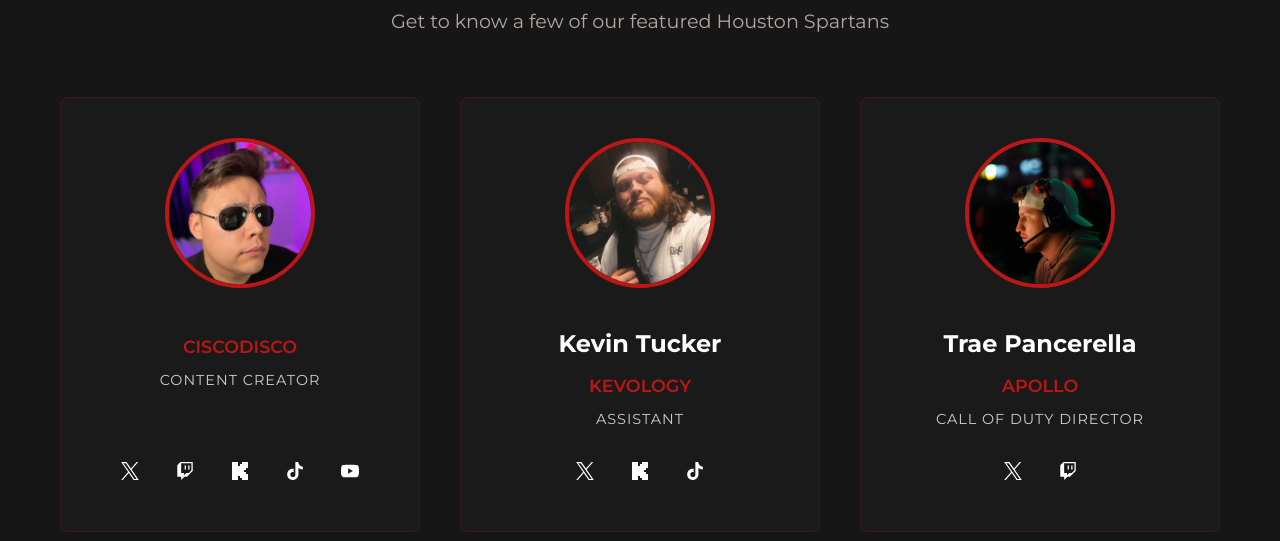
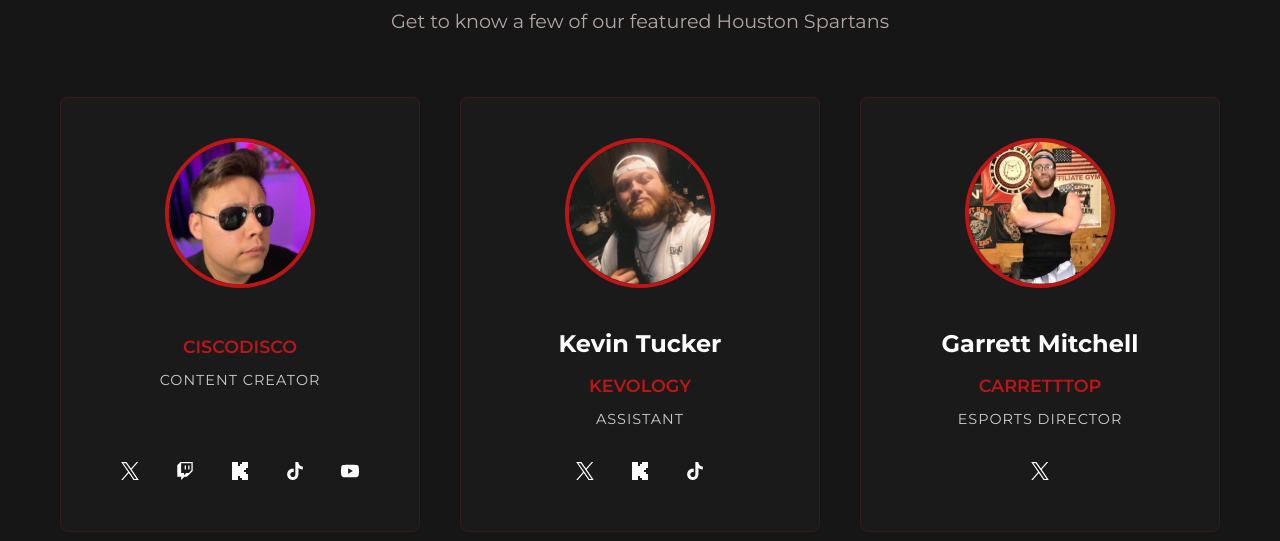
Before and after one commit to adamsmithdev/houston-spartans, a Next.js app: page / in a window 1280 px wide. Shown: the part 3640-4181 px from the top of the page. Built offline with nearby package versions, Linux system fonts and the light colour scheme; no server answers; the database is empty.

Commit message:
Updating teams

```diff
--- a/src/components/sections/home/Spartans/Spartans.tsx
+++ b/src/components/sections/home/Spartans/Spartans.tsx
@@ -66,17 +66,16 @@ const spartans = [
 		],
 	},
 	{
-		id: 'apollo',
-		fullName: 'Trae Pancerella',
-		gamertag: 'APOLLO',
-		orgRole: 'CALL OF DUTY DIRECTOR',
-		picture: '/images/people/headshots/profile-apollo.png',
+		id: 'carretttop',
+		fullName: 'Garrett Mitchell',
+		gamertag: 'CARRETTTOP',
+		orgRole: 'Esports Director',
+		picture: '/images/people/headshots/profile-carretttop.png',
 		socialLinks: [
-			{ platform: 'twitter', url: 'https://x.com/ihyapollo', icon: <XIcon /> },
 			{
-				platform: 'twitch',
-				url: 'https://www.twitch.tv/ihy_apollo',
-				icon: <TwitchIcon />,
+				platform: 'twitter',
+				url: 'https://x.com/hstxcarretttop',
+				icon: <XIcon />,
 			},
 		],
 	},
--- a/src/constants.ts
+++ b/src/constants.ts
@@ -13,19 +13,6 @@ export const TEAM_MEMBERS = [
 			{
 				platform: 'x',
 				url: 'https://x.com/PapaSpart78',
-			},
-		],
-	},
-	{
-		id: 'trae-pancerella',
-		fullName: 'Trae Pancerella',
-		gamertag: 'Apollo',
-		orgRole: 'General Manager',
-		picture: '/images/people/headshots/profile-apollo.png',
-		socialLinks: [
-			{
-				platform: 'x',
-				url: 'https://x.com/ihyApollo',
 			},
 		],
 	},
@@ -67,6 +54,32 @@ export const TEAM_MEMBERS = [
 		],
 	},
 	{
+		id: 'garrett-mitchell',
+		fullName: 'Garrett Mitchell',
+		gamertag: 'CARRETTTOP',
+		orgRole: 'Esports Director',
+		picture: '/images/people/headshots/profile-carretttop.png',
+		socialLinks: [
+			{
+				platform: 'x',
+				url: 'https://x.com/HSTXCARRETTTOP',
+			},
+		],
+	},
+	{
+		id: 'colton-english',
+		fullName: 'Colton English',
+		gamertag: 'DANK',
+		orgRole: 'U18 Head Coach',
+		picture: '/images/people/headshots/profile-dank.png',
+		socialLinks: [
+			{
+				platform: 'x',
+				url: 'https://x.com/DANK____1',
+			},
+		],
+	},
+	{
 		id: 'kevin-tucker',
 		fullName: 'Kevin Tucker',
 		gamertag: 'Kevology',
@@ -94,6 +107,19 @@ export const TEAM_MEMBERS = [
 		orgRole: 'Website Development Director',
 		picture: '/images/people/headshots/profile-cypphex.png',
 		socialLinks: [],
+	},
+	{
+		id: 'trae-pancerella',
+		fullName: 'Trae Pancerella',
+		gamertag: 'Apollo',
+		orgRole: 'Legacy',
+		picture: '/images/people/headshots/profile-apollo.png',
+		socialLinks: [
+			{
+				platform: 'x',
+				url: 'https://x.com/ihyApollo',
+			},
+		],
 	},
 	{
 		id: 'matt-delatorre',
--- a/src/constants/images.ts
+++ b/src/constants/images.ts
@@ -59,5 +59,7 @@ export const people = {
 		stryker: '/images/people/headshots/profile-stryker.png',
 		voltz: '/images/people/headshots/profile-voltz.png',
 		xogrinchy: '/images/people/headshots/profile-xogrinchy.png',
+		carretttop: '/images/people/headshots/profile-carretttop.png',
+		dank: '/images/people/headshots/profile-dank.png',
 	},
 };
```
Also changed, not shown: public/images/people/headshots/profile-carretttop.png (added), public/images/people/headshots/profile-dank.png (added).
